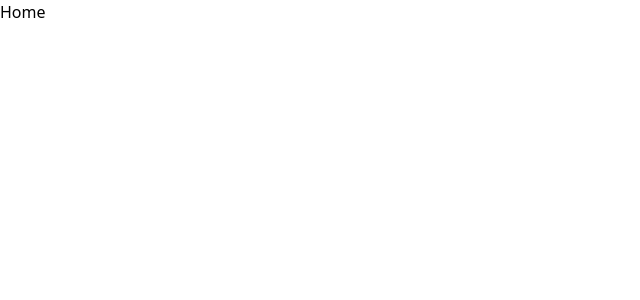
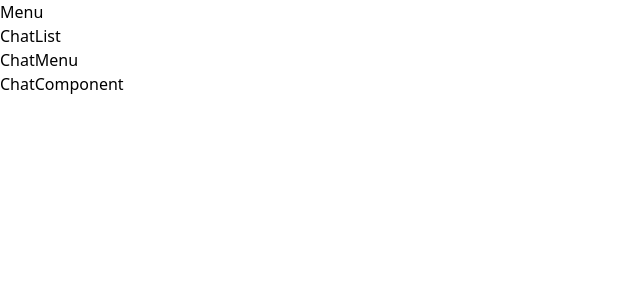
Before and after one commit to manojbaniya444/Chat-App, a React (Vite) app in the folder Frontend/: page / in a window 1280 px wide. Shown: the top 300 px of the page, without its empty margins (0-640 px from the left). Built offline with nearby package versions, Linux system fonts and the light colour scheme.

Commit message:
Folder and route setup

```diff
--- a/Frontend/src/pages/root/Home.jsx
+++ b/Frontend/src/pages/root/Home.jsx
@@ -1,7 +1,12 @@
 import React from "react";
+import HomeLeft from "./HomeLeft";
+import HomeRight from "./HomeRight";
 
 const Home = () => {
-  return <div>Home</div>;
+  return <main className="flex w-screen">
+    <HomeLeft />
+    <HomeRight />
+  </main>
 };
 
 export default Home;
--- /dev/null
+++ b/Frontend/src/pages/root/HomeLeft.jsx
@@ -0,0 +1,13 @@
+import React from "react";
+import { ChatList, Menu } from "../../ui";
+
+const HomeLeft = () => {
+  return (
+    <div className="bg-gray-200 h-screen flex-[0.3] hidden md:block">
+      <Menu />
+      <ChatList />
+    </div>
+  );
+};
+
+export default HomeLeft;
--- /dev/null
+++ b/Frontend/src/pages/root/HomeRight.jsx
@@ -0,0 +1,13 @@
+import React from "react";
+import { ChatComponent, ChatMenu } from "../../ui";
+
+const HomeRight = () => {
+  return (
+    <div className="h-screen bg-gray-100  flex-1 md:flex-[0.7]">
+      <ChatMenu />
+      <ChatComponent />
+    </div>
+  );
+};
+
+export default HomeRight;
--- a/Frontend/src/ui/index.js
+++ b/Frontend/src/ui/index.js
@@ -1 +1,5 @@
-export { default as Button} from "./components/Button"
+export { default as Button } from "./components/Button";
+export { default as ChatComponent } from "./shared/ChatComponent";
+export { default as ChatMenu } from "./shared/ChatMenu";
+export { default as Menu } from "./shared/Menu";
+export { default as ChatList } from "./shared/ChatList";
--- /dev/null
+++ b/Frontend/src/ui/shared/ChatComponent.jsx
@@ -0,0 +1,7 @@
+import React from "react";
+
+const ChatComponent = () => {
+  return <div>ChatComponent</div>;
+};
+
+export default ChatComponent;
--- /dev/null
+++ b/Frontend/src/ui/shared/ChatList.jsx
@@ -0,0 +1,7 @@
+import React from "react";
+
+const ChatList = () => {
+  return <div>ChatList</div>;
+};
+
+export default ChatList;
--- /dev/null
+++ b/Frontend/src/ui/shared/ChatMenu.jsx
@@ -0,0 +1,7 @@
+import React from "react";
+
+const ChatMenu = () => {
+  return <div>ChatMenu</div>;
+};
+
+export default ChatMenu;
--- /dev/null
+++ b/Frontend/src/ui/shared/Menu.jsx
@@ -0,0 +1,9 @@
+import React from 'react'
+
+const Menu = () => {
+  return (
+    <div>Menu</div>
+  )
+}
+
+export default Menu
```
